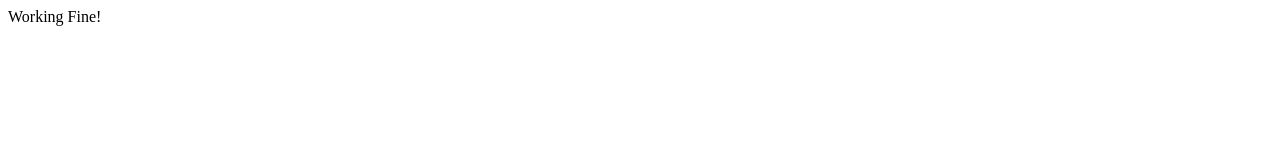
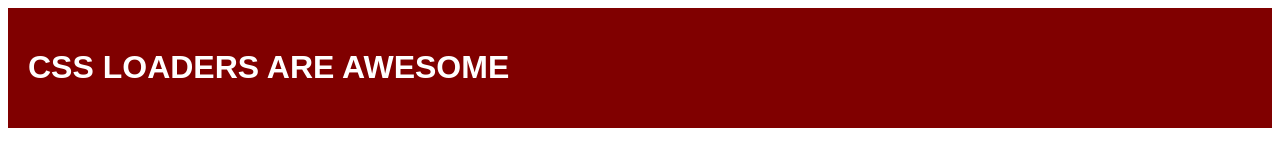
Before and after one commit to Createdd/learningWebpack, a website built with webpack: page src/index.html in a window 1280 px wide. Built offline with nearby package versions, Linux system fonts and the light colour scheme.

Commit message:
#5 add CSS loaders

```diff
--- a/index.js
+++ b/index.js
@@ -3,7 +3,7 @@ var path = require('path');
 var app=express();
 var port=process.env.PORT||3000;
 
-app.use(express.static(path.join(__dirname, 'public')));
+app.use(express.static(path.join(__dirname, 'src')));
 app.use(express.static(path.join(__dirname, 'dist')));
 
 app.get('/', function(req,res){
--- a/package.json
+++ b/package.json
@@ -18,6 +18,8 @@
     "babel-core": "^6.20.0",
     "babel-loader": "^6.2.9",
     "babel-preset-es2015": "^6.18.0",
+    "css-loader": "^0.26.1",
+    "style-loader": "^0.13.1",
     "webpack": "^1.14.0"
   },
   "dependencies": {
--- /dev/null
+++ b/src/css/introComponent.css
@@ -0,0 +1,10 @@
+.intro-component{
+    padding: 20px;
+    background: maroon;
+    color: #fff;
+    font-family: arial;
+
+    h1{
+        text-transform: uppercase;
+    }
+}
--- a/public/index.html
+++ b/src/index.html
@@ -5,10 +5,11 @@
     <title>Webpack</title>
   </head>
   <body>
-    <div id="body-content">Working Fine!</div>
-
-    <!-- scripts -->
+    <div id="body-content">
+        <div class="intro-component">
+            <h1>CSS Loaders are Awesome</h1>
+        </div>
+    </div>
     <script src="./bundle.js"></script>
-
   </body>
 </html>
--- a/src/script1.js
+++ b/src/script1.js
@@ -1,2 +1,3 @@
 var message = require('./script2');
-console.log(message);
+console.log("working");
+require('./css/introComponent.css');
--- a/webpack.config.js
+++ b/webpack.config.js
@@ -13,6 +13,10 @@ module.exports = {
         query: {
           presets:['es2015']
         }
+      },
+      {
+        test: /\.css$/,
+        loader: 'style-loader!css-loader'
       }
     ]
   }
```
Also changed, not shown: dist/bundle.js.
